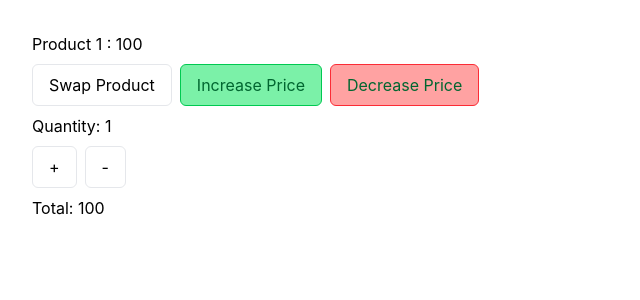
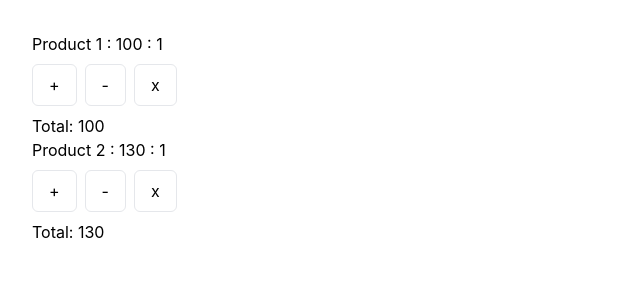
Before and after one commit to nambelaas/vue-composition-api, a Vue app: page / in a window 1280 px wide. Shown: the top 300 px of the page, without its empty margins (0-640 px from the left). Built offline with nearby package versions, Linux system fonts and the light colour scheme; the HTML template or start-up script is replaced by a standard one.

Commit message:
add emit event

```diff
--- a/src/App.vue
+++ b/src/App.vue
@@ -1,7 +1,11 @@
 <script lang="ts">
 import { computed, ref, reactive, toRef, toRefs, watch, watchEffect } from 'vue'
+import CartItem from './components/CartItem.vue'
 
 export default {
+  components: {
+    CartItem,
+  },
   setup() {
     const message = ref('Hello') // dipake untuk struktur data yang sederhana
     const item = reactive({
@@ -59,6 +63,23 @@ export default {
       console.log('Price change: ', item.price)
     })
 
+    const items = reactive([
+      {
+        id: 1,
+        name: 'Product 1',
+        price: 100,
+        quantity: 1,
+      },
+      {
+        id: 2,
+        name: 'Product 2',
+        price: 130,
+        quantity: 1,
+      },
+    ])
+
+    const handleRemove = (data: Array<Object>) => items.splice(0, 1)
+
     return {
       message,
       increment,
@@ -68,13 +89,15 @@ export default {
       quantity,
       swapProduct,
       total,
+      items,
+      handleRemove,
     }
   },
 }
 </script>
 
 <template>
-  <h1>{{ name }} : {{ price }}</h1>
+  <!-- <h1>{{ name }} : {{ price }}</h1>
   <div class="flex gap-2 my-2">
     <button
       @click="swapProduct"
@@ -111,5 +134,7 @@ export default {
       -
     </button>
   </div>
-  <h2>Total: {{ total }}</h2>
+  <h2>Total: {{ total }}</h2> -->
+
+  <CartItem v-for="item in items" :cart-item="item" :key="item.id" @remove="handleRemove" />
 </template>
--- /dev/null
+++ b/src/components/CartItem.vue
@@ -0,0 +1,68 @@
+<template>
+  <h1>{{ name }} : {{ price }} : {{ quantity }}</h1>
+
+  <div class="flex gap-2 my-2">
+    <button
+      @click="increment"
+      class="border border-gray-200 py-2 px-4 rounded-md cursor-pointer hover:bg-gray-100"
+    >
+      +
+    </button>
+    <button
+      @click="decrement"
+      class="border border-gray-200 py-2 px-4 rounded-md cursor-pointer hover:bg-gray-100"
+    >
+      -
+    </button>
+    <button
+      @click="remove"
+      class="border border-gray-200 py-2 px-4 rounded-md cursor-pointer hover:bg-gray-100"
+    >
+      x
+    </button>
+  </div>
+  <h2>Total: {{ total }}</h2>
+</template>
+
+<script lang="ts">
+import { computed, reactive, toRefs } from 'vue'
+
+export default {
+  name: 'CartItem',
+  props: {
+    cartItem: {
+      type: Object,
+      required: true,
+    },
+  },
+  emits: ['remove'],
+  setup(props, { emit }) {
+    const item = reactive(props.cartItem)
+
+    const increment = () => item.quantity++
+    const decrement = () => {
+      if (item.quantity > 0) {
+        return item.quantity--
+      }
+
+      return item.quantity
+    }
+
+    const total = computed(() => item.price * item.quantity)
+
+    const { name, price, quantity } = toRefs(item)
+
+    const remove = () => emit('remove', item)
+
+    return {
+      increment,
+      decrement,
+      total,
+      name,
+      price,
+      quantity,
+      remove,
+    }
+  },
+}
+</script>
```
